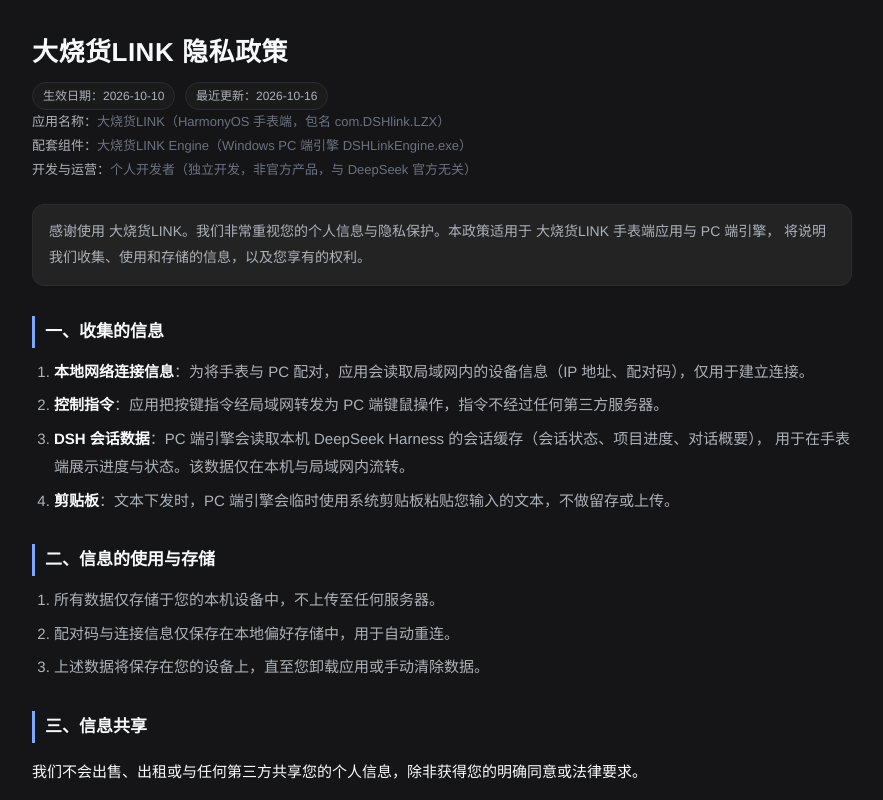
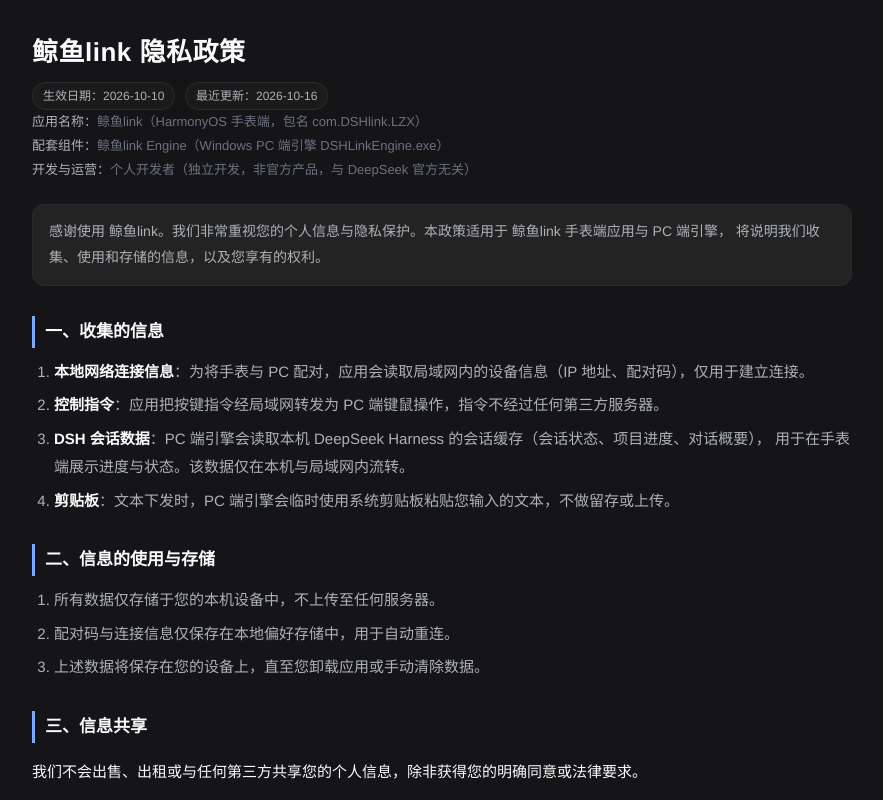
Before and after one commit to crowntoday555-art/dshlink, a plain HTML site: page privacy.html in a window 1280 px wide. Shown: the top 800 px of the page, without its empty margins (198-1081 px from the left). Drawn offline with Linux system fonts and the light colour scheme.

Commit message:
engine v1.2.4: rename to 鲸鱼link, sponsor popup (no_sponsor flag opt-out), fix broken exe package

```diff
--- a/privacy.html
+++ b/privacy.html
@@ -3,7 +3,7 @@
 <head>
 <meta charset="UTF-8">
 <meta name="viewport" content="width=device-width, initial-scale=1.0">
-<title>大烧货LINK 隐私政策</title>
+<title>鲸鱼link 隐私政策</title>
 <style>
   :root { --bg:#151517; --card:#232324; --fg:#F9FAFB; --dim:#ADB2B8; --dim2:#6B7280; --accent:#7AAAFF; --line:#2C2C2E; }
   * { box-sizing: border-box; }
@@ -32,17 +32,17 @@
 <body>
 <div class="wrap">
 
-  <h1>大烧货LINK 隐私政策</h1>
+  <h1>鲸鱼link 隐私政策</h1>
   <div class="meta">
     <span class="badge">生效日期：2026-10-10</span>
     <span class="badge">最近更新：2026-10-16</span><br>
-    <strong>应用名称：</strong>大烧货LINK（HarmonyOS 手表端，包名 com.DSHlink.LZX）<br>
-    <strong>配套组件：</strong>大烧货LINK Engine（Windows PC 端引擎 DSHLinkEngine.exe）<br>
+    <strong>应用名称：</strong>鲸鱼link（HarmonyOS 手表端，包名 com.DSHlink.LZX）<br>
+    <strong>配套组件：</strong>鲸鱼link Engine（Windows PC 端引擎 DSHLinkEngine.exe）<br>
     <strong>开发与运营：</strong>个人开发者（独立开发，非官方产品，与 DeepSeek 官方无关）
   </div>
 
   <div class="lead">
-    感谢使用 大烧货LINK。我们非常重视您的个人信息与隐私保护。本政策适用于 大烧货LINK 手表端应用与 PC 端引擎，
+    感谢使用 鲸鱼link。我们非常重视您的个人信息与隐私保护。本政策适用于 鲸鱼link 手表端应用与 PC 端引擎，
     将说明我们收集、使用和存储的信息，以及您享有的权利。
   </div>
 
```
Also changed, not shown: index.html (+2 -2 lines), latest.json (+6 -5 lines), 3 other files.
